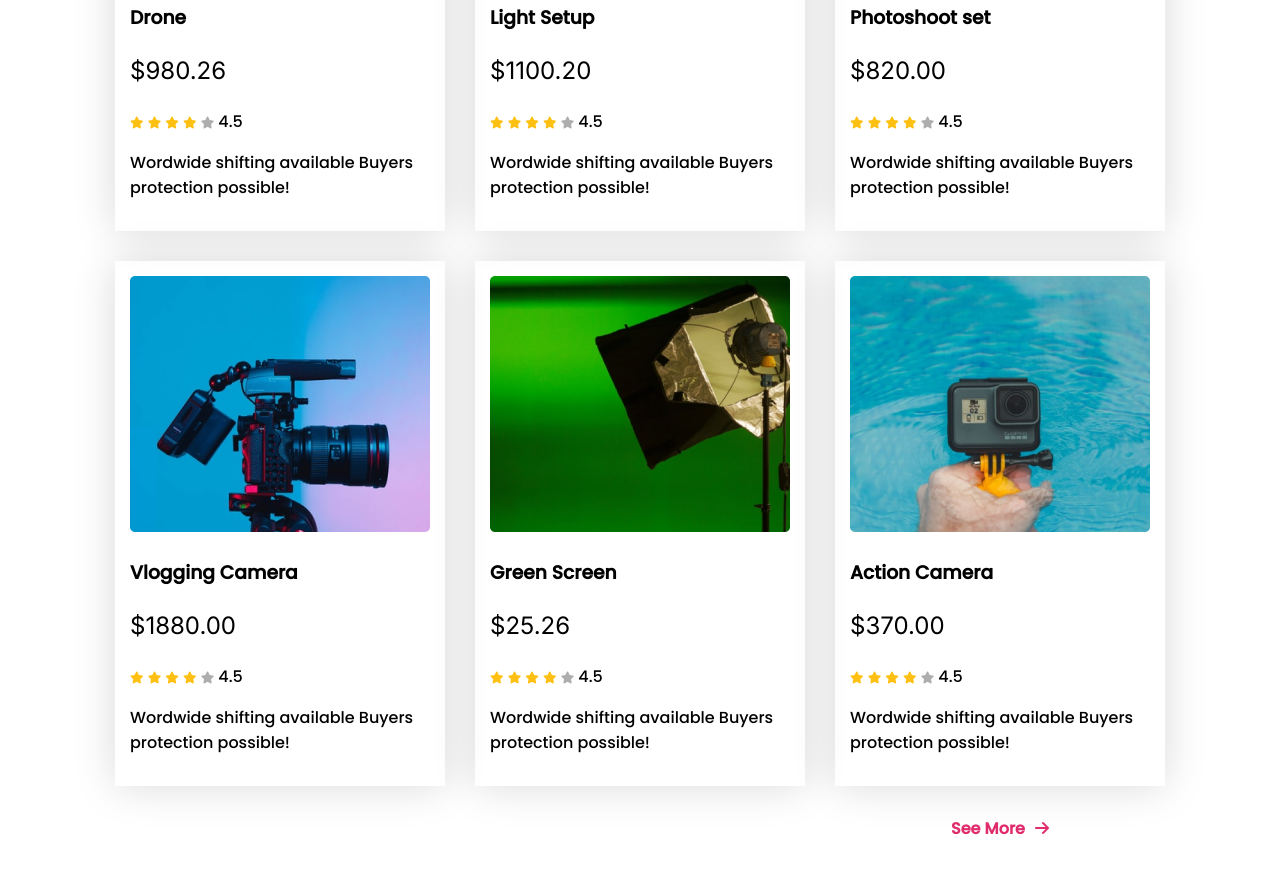
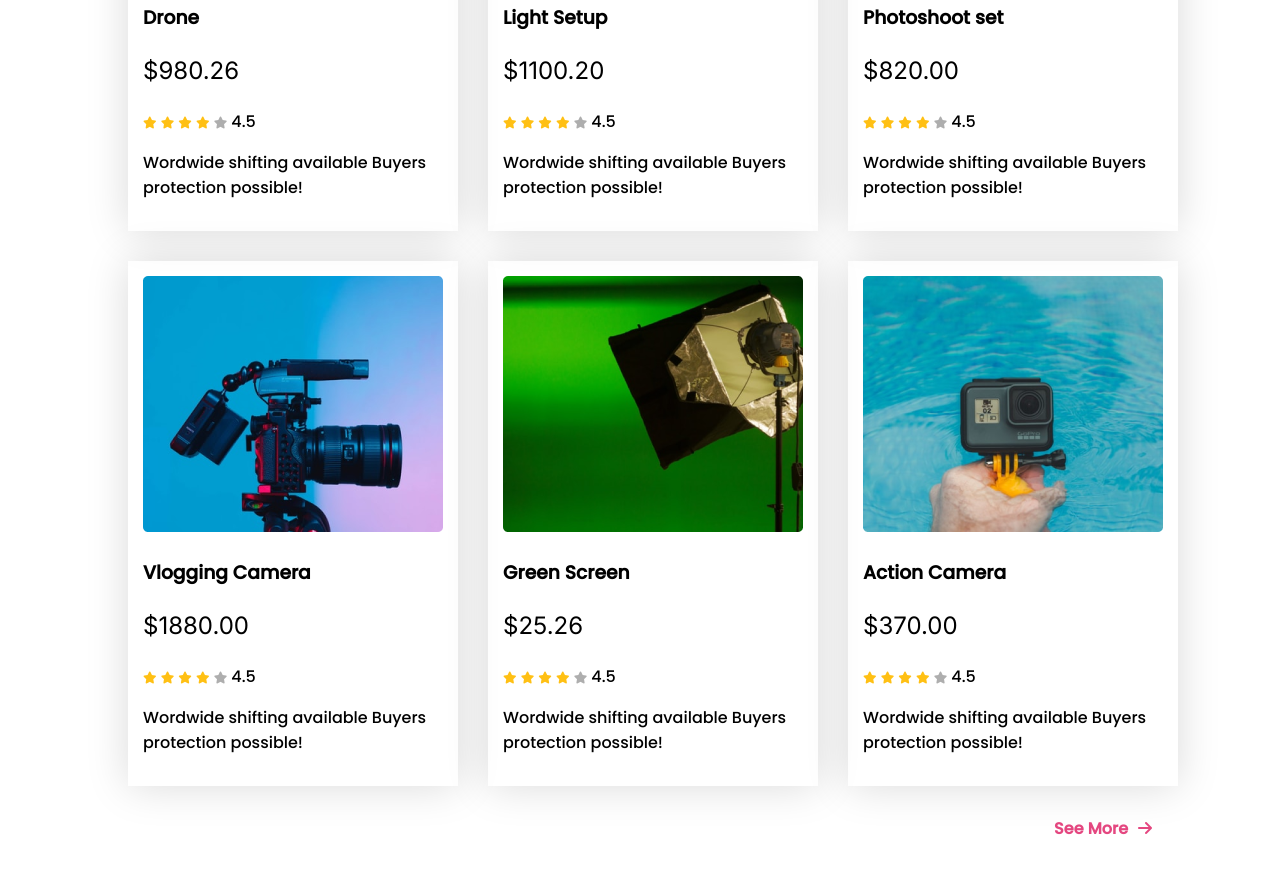
Before and after one commit to shaykat22/influencer-gears, a plain HTML site: page index.html in a window 1280 px wide. Shown: the part 1923-2796 px from the top of the page. Drawn offline with Linux system fonts and the light colour scheme.

Commit message:
responsive

```diff
--- a/index.html
+++ b/index.html
@@ -259,9 +259,9 @@
                 </div>
 
             </div>
-            <div class="button">
-                <a class="second-button" href="">See More<i class="fas fa-arrow-right"></i></a>
-            </div>
+
+            <a class="second-button" href="">See More<i class="fas fa-arrow-right"></i></a>
+
 
         </section>
     </main>
--- a/style.css
+++ b/style.css
@@ -24,12 +24,10 @@ header{
 
     display:flex;
     flex-direction: column;
+
 }
-.first-part{
-    display: flex;
-    flex-direction: column;
-    align-items: center;
-}
+
+
 
 #first-button {
    color: whitesmoke;
@@ -47,7 +45,7 @@ header{
 
 .headers{
      display: flex;
-     flex-direction: wrap;
+     justify-content: center;
 
 }
 
@@ -98,14 +96,9 @@ main{
     text-align: center;
 }
 .container{
-    display: flex;
-    flex-direction: column;
-    align-items: center;
-    width: 870px;
-    margin-top: 21px;
-    border-radius: 5px;
-    margin: auto;
 
+     margin: auto;
+     width: 80%;
 }
 
 
@@ -143,17 +136,16 @@ main{
     color: #AEAEAE;
 
 }
-.button{
-    position: relative;
 
-    margin-left: 720px;
-}
 .second-button{
-    color:  #E02C6D;
-    padding: 15px 25px;
+
+    display: block;
     text-decoration: none;
+    font-weight: bold;
     font-size: 16px;
-    font-weight: bold;
+    color: rgba(224, 44, 109, 0.87);
+    text-align: right;
+    margin-bottom: 80px;
 }
 
 .fa-arrow-right{
@@ -222,6 +214,11 @@ s-title{
     .container{
         width: 100%;
     }
+    .headers{
+        display: flex;
+        flex-direction: column;
+        justify-content: center;
+    }
     .headers, .support-system, .products{
 
         grid-template-columns: repeat(1, 1fr);
```
